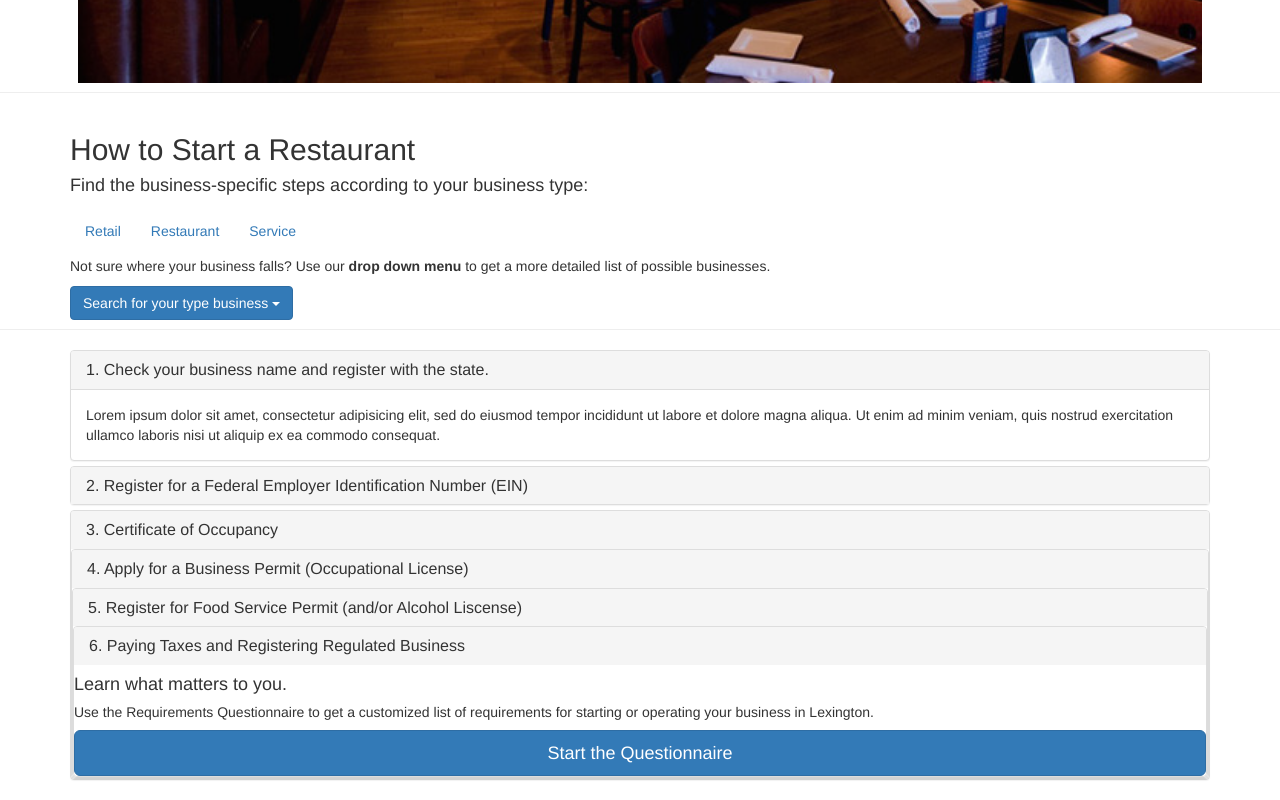
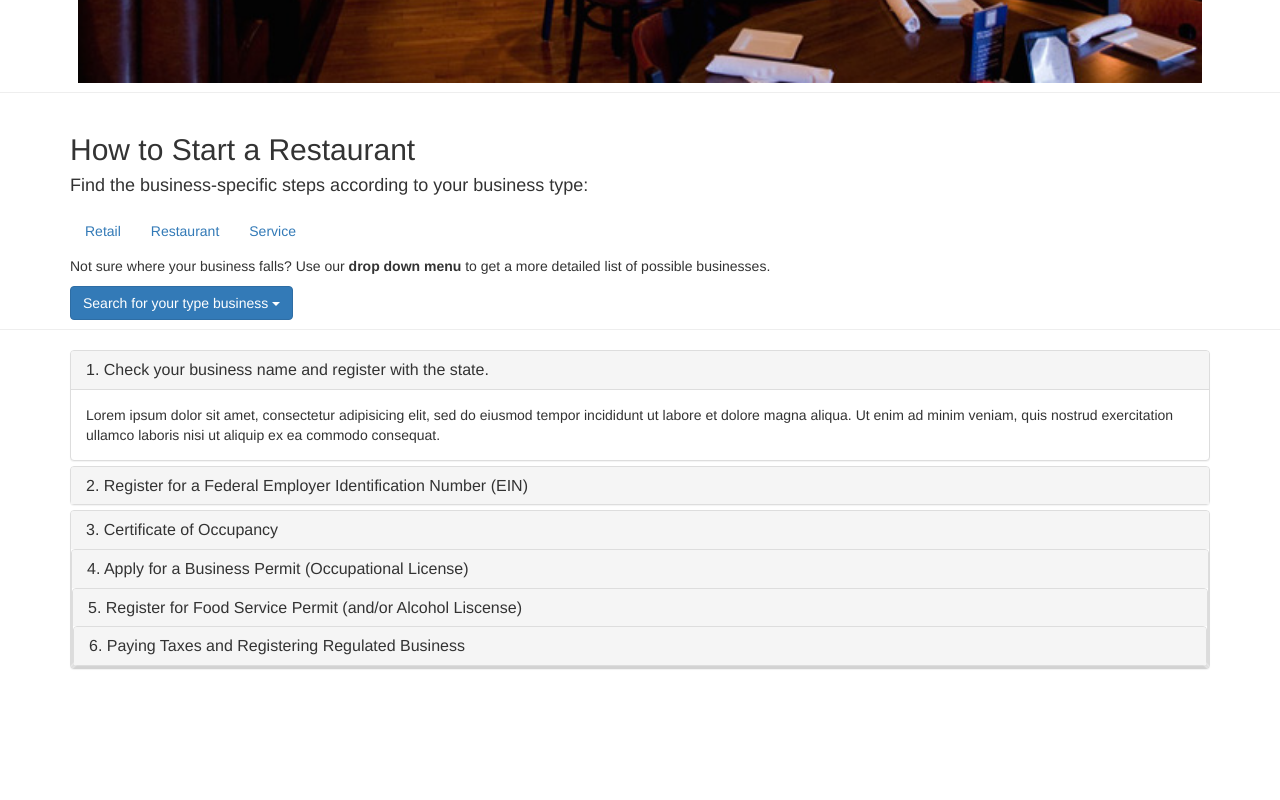
Before and after one commit to shelbyevincent/how-to-start-a-business-lexington, a plain HTML site: page restaurant.html in a window 1280 px wide. Shown: the part 698-1498 px from the top of the page. After the commit the page ends 1387 px from the top, so only its background shows below. Drawn offline with nearby package versions, Linux system fonts and the light colour scheme.

Commit message:
questionnaire

```diff
--- a/restaurant.html
+++ b/restaurant.html
@@ -121,11 +121,6 @@
             quis nostrud exercitation ullamco laboris nisi ut aliquip ex ea commodo consequat.</div>
           </div>
 
-          <div>
-            <h4>Learn what matters to you.</h4>
-            <h5>Use the Requirements Questionnaire to get a customized list of requirements for starting or operating your business in Lexington.</h5>
-            <button type="button" class="btn btn-primary btn-lg btn-block">Start the Questionnaire</button>
-        </div>
 </div>
     </div>
   </div>
```
Also changed, not shown: retail.html (+0 -5 lines).
